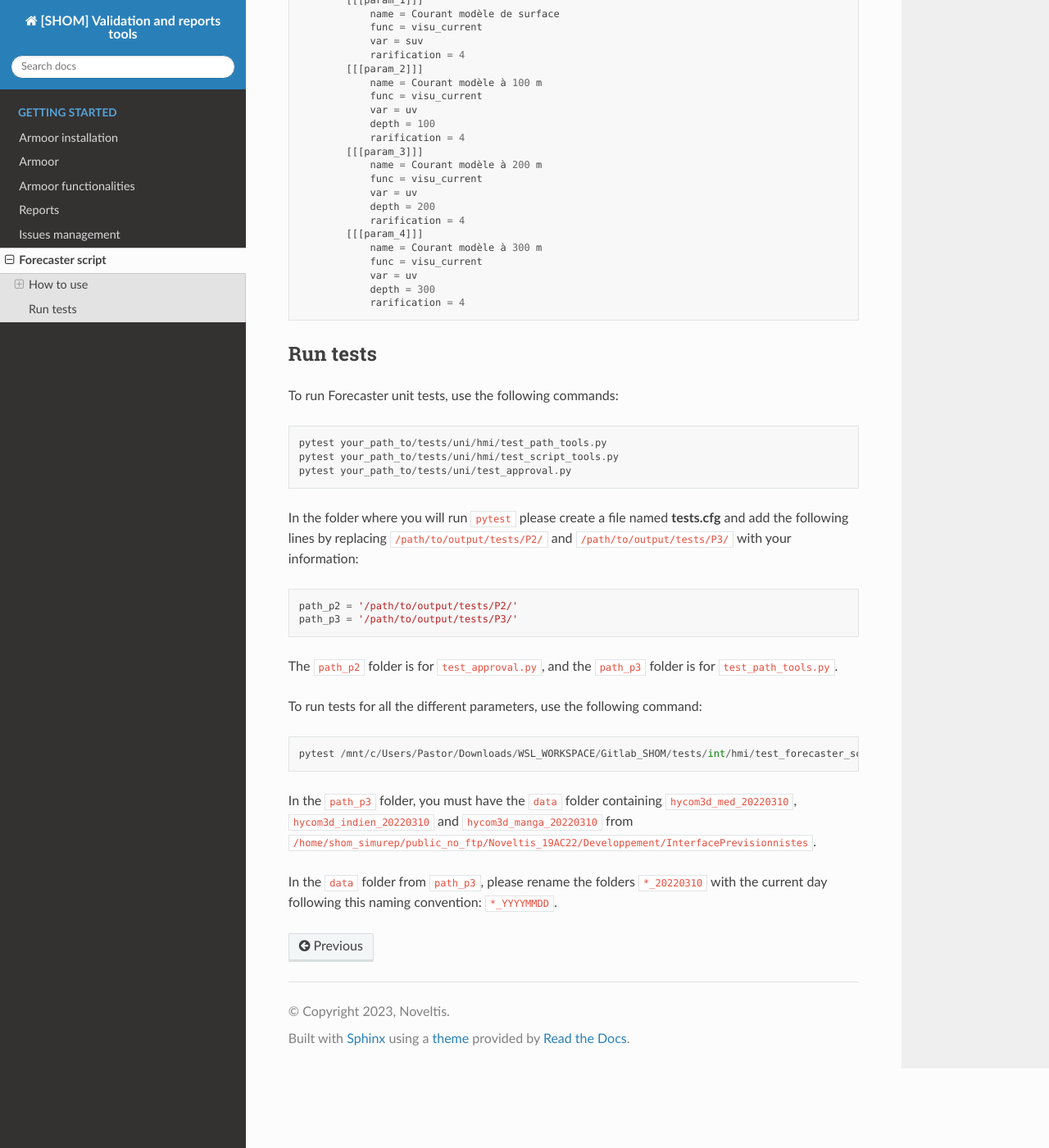
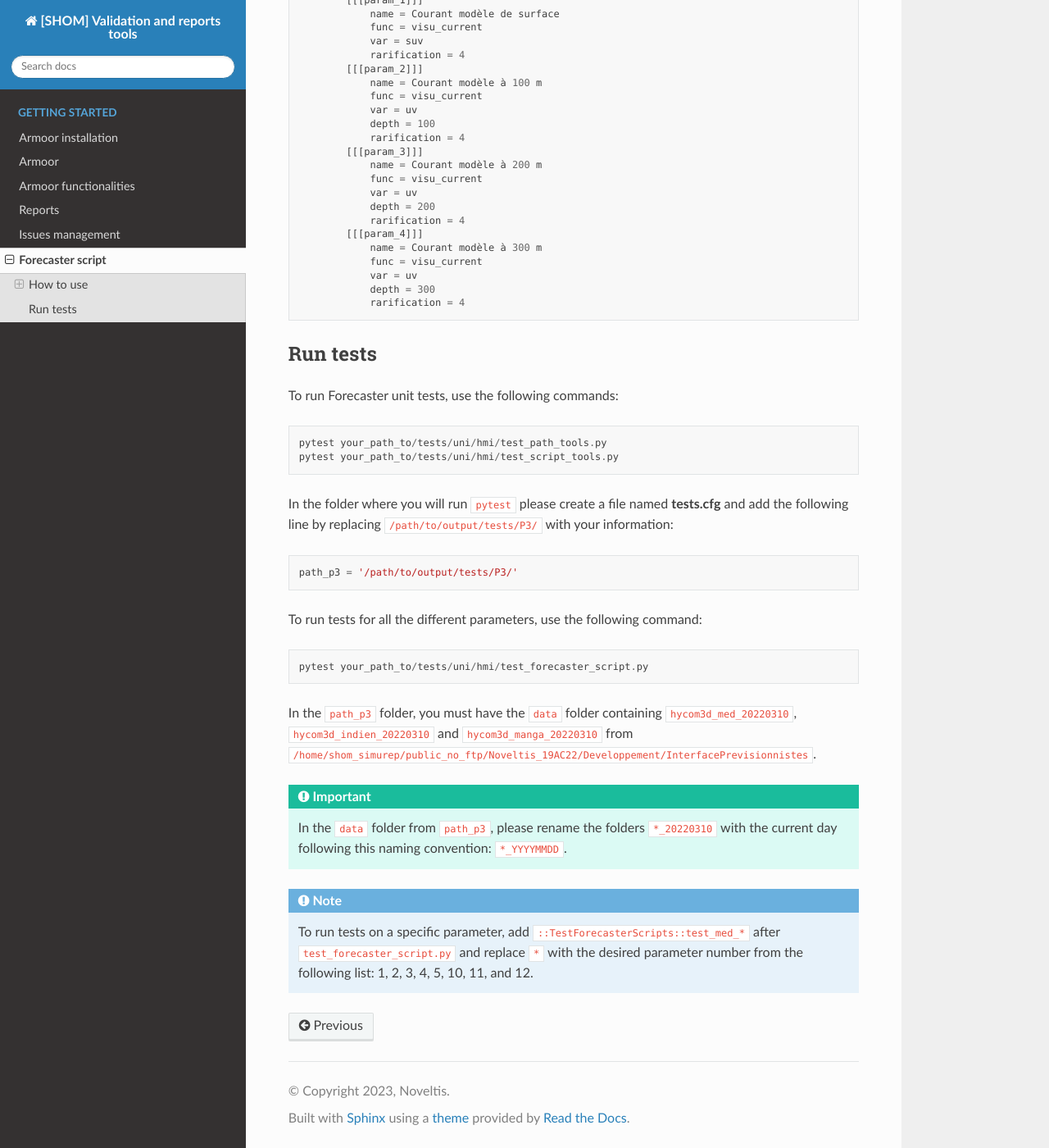
Before and after one commit to shom-fr/armoor, a Sphinx documentation site: the page built from docs/source/hmi.rst, in a window 1280 px wide and 1400 px high, scrolled down 6197 px. Shown: the whole window at 82% size. Built offline with Sphinx 7.4.7 and the Read the Docs theme 2.0.0, drawn with Linux system fonts in a browser that asks for light colours.

Commit message:
doc update for tests

```diff
--- a/docs/source/hmi.rst
+++ b/docs/source/hmi.rst
@@ -348,22 +348,21 @@ To run Forecaster unit tests, use the following commands::
 
     pytest your_path_to/tests/uni/hmi/test_path_tools.py
     pytest your_path_to/tests/uni/hmi/test_script_tools.py
-    pytest your_path_to/tests/uni/test_approval.py
-
 
 In the folder where you will run ``pytest`` please create a file named **tests.cfg**
-and add the following lines by replacing ``/path/to/output/tests/P2/`` and ``/path/to/output/tests/P3/`` with your information::
+and add the following line by replacing ``/path/to/output/tests/P3/`` with your information::
 
-    path_p2 = '/path/to/output/tests/P2/'
     path_p3 = '/path/to/output/tests/P3/'
-
-The ``path_p2`` folder is for ``test_approval.py``, and the ``path_p3`` folder is for ``test_path_tools.py``.
 
 To run tests for all the different parameters, use the following command::
 
-    pytest /mnt/c/Users/Pastor/Downloads/WSL_WORKSPACE/Gitlab_SHOM/tests/int/hmi/test_forecaster_script.py
+    pytest your_path_to/tests/uni/hmi/test_forecaster_script.py
 
 In the ``path_p3`` folder, you must have the ``data`` folder containing ``hycom3d_med_20220310``, ``hycom3d_indien_20220310`` and
 ``hycom3d_manga_20220310`` from ``/home/shom_simurep/public_no_ftp/Noveltis_19AC22/Developpement/InterfacePrevisionnistes``.
 
-In the ``data`` folder from ``path_p3``, please rename the folders ``*_20220310`` with the current day following this naming convention: ``*_YYYYMMDD``.
+.. IMPORTANT::
+    In the ``data`` folder from ``path_p3``, please rename the folders ``*_20220310`` with the current day following this naming convention: ``*_YYYYMMDD``.
+
+.. NOTE::
+    To run tests on a specific parameter, add ``::TestForecasterScripts::test_med_*`` after ``test_forecaster_script.py`` and replace ``*`` with the desired parameter number from the following list: 1, 2, 3, 4, 5, 10, 11, and 12.
--- a/docs/source/tick.rst
+++ b/docs/source/tick.rst
@@ -48,7 +48,6 @@ and add the following line by replacing ``/path/to/output/tests/P2/`` with your
     path_p2 = '/path/to/output/tests/P2/'
 
 .. NOTE::
-
     For ``test_ticket``, in the folder ``path_p2`` you just defined add a file named **auth.cfg** as describe in section above **How to setup**.
 
 
```
